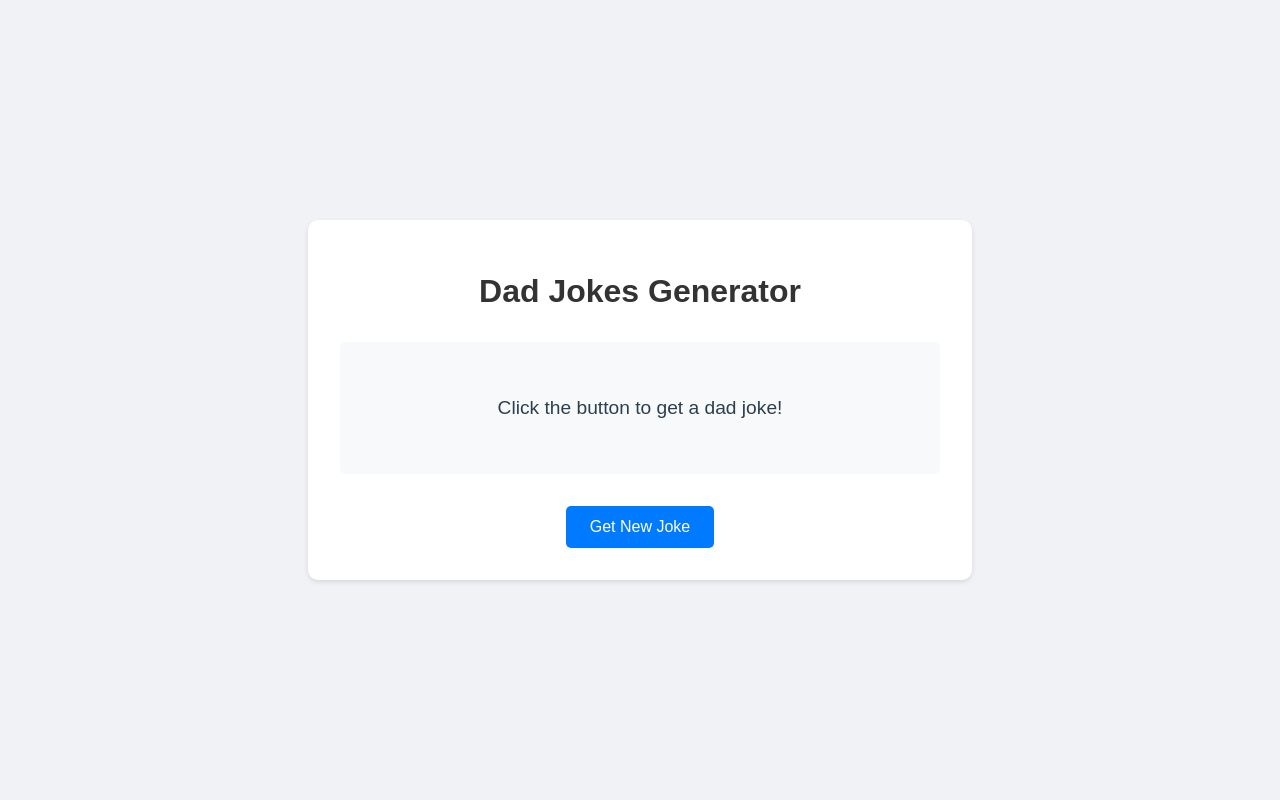
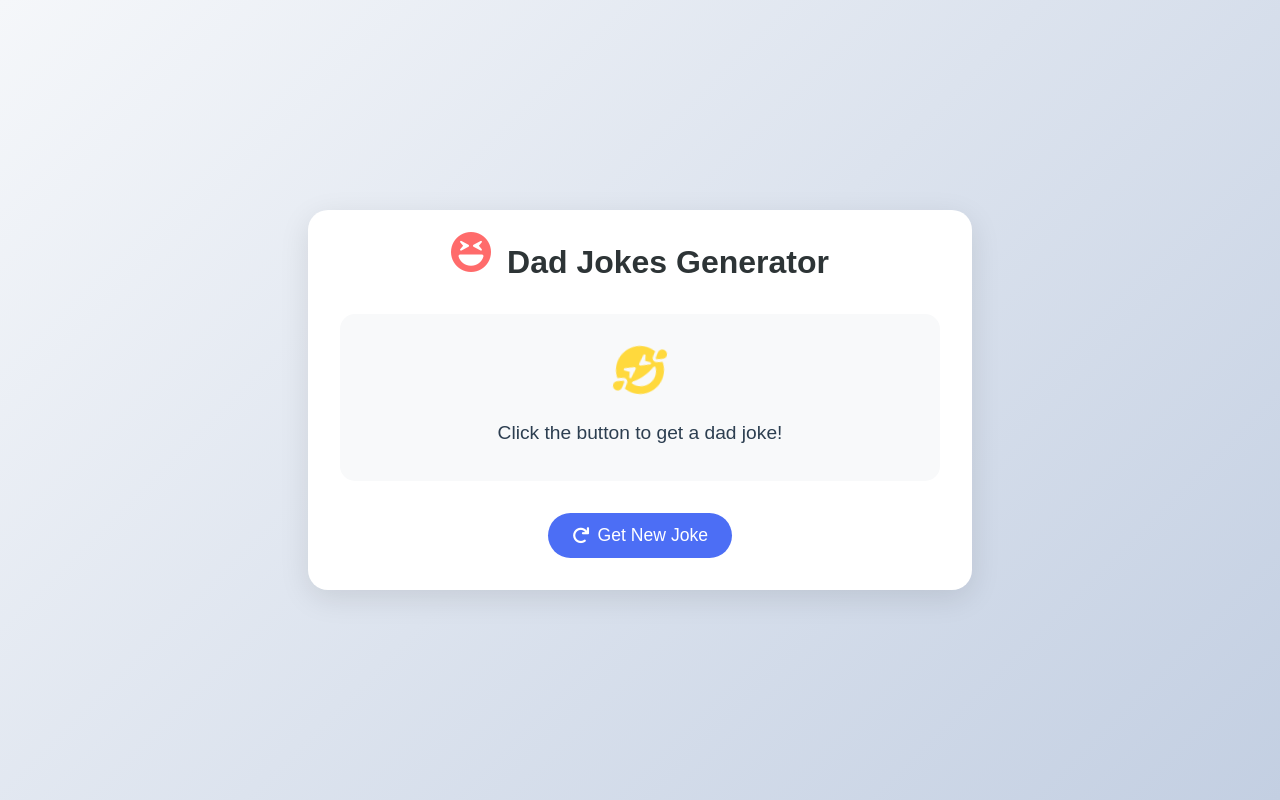
Before and after one commit to itsvins63/dad-jokes, a website: page public/index.html in a window 1280 px wide. Drawn offline with Linux system fonts and the light colour scheme.

Commit message:
Update UI with animated icons and improved styling

```diff
--- a/public/index.html
+++ b/public/index.html
@@ -5,14 +5,24 @@
     <meta name="viewport" content="width=device-width, initial-scale=1.0">
     <title>Dad Jokes Generator</title>
     <link rel="stylesheet" href="styles.css">
+    <link rel="stylesheet" href="https://cdnjs.cloudflare.com/ajax/libs/font-awesome/6.0.0/css/all.min.css">
 </head>
 <body>
     <div class="container">
-        <h1>Dad Jokes Generator</h1>
+        <div class="header">
+            <i class="fas fa-laugh-squint logo-icon"></i>
+            <h1>Dad Jokes Generator</h1>
+        </div>
         <div class="joke-container">
+            <div class="emoji-container">
+                <i class="fas fa-grin-squint-tears joke-emoji"></i>
+            </div>
             <p id="joke-text">Click the button to get a dad joke!</p>
         </div>
-        <button id="get-joke">Get New Joke</button>
+        <button id="get-joke">
+            <i class="fas fa-redo"></i>
+            Get New Joke
+        </button>
     </div>
     <script src="script.js"></script>
 </body>
--- a/public/script.js
+++ b/public/script.js
@@ -1,12 +1,38 @@
 document.getElementById('get-joke').addEventListener('click', async () => {
     const jokeText = document.getElementById('joke-text');
+    const jokeEmoji = document.querySelector('.joke-emoji');
+    const button = document.getElementById('get-joke');
+
+    // Disable button and add loading state
+    button.disabled = true;
     jokeText.textContent = 'Loading...';
+
+    // Add loading animation to emoji
+    jokeEmoji.style.animation = 'none';
+    jokeEmoji.classList.remove('fa-grin-squint-tears');
+    jokeEmoji.classList.add('fa-spinner', 'fa-spin');
 
     try {
         const response = await fetch('/joke');
         const data = await response.json();
-        jokeText.textContent = data.joke;
+
+        // Reset emoji and show joke with fade effect
+        jokeEmoji.style.animation = '';
+        jokeEmoji.classList.remove('fa-spinner', 'fa-spin');
+        jokeEmoji.classList.add('fa-grin-squint-tears');
+
+        // Fade out old joke
+        jokeText.style.opacity = '0';
+
+        setTimeout(() => {
+            jokeText.textContent = data.joke;
+            jokeText.style.opacity = '1';
+        }, 200);
     } catch (error) {
         jokeText.textContent = 'Failed to fetch joke. Please try again!';
+        jokeEmoji.classList.remove('fa-spinner', 'fa-spin');
+        jokeEmoji.classList.add('fa-sad-tear');
+    } finally {
+        button.disabled = false;
     }
 });
--- a/public/styles.css
+++ b/public/styles.css
@@ -5,53 +5,102 @@ body {
     align-items: center;
     min-height: 100vh;
     margin: 0;
-    background-color: #f0f2f5;
+    background: linear-gradient(135deg, #f5f7fa 0%, #c3cfe2 100%);
 }
 
 .container {
     text-align: center;
     padding: 2rem;
     background-color: white;
-    border-radius: 10px;
-    box-shadow: 0 2px 5px rgba(0, 0, 0, 0.1);
+    border-radius: 20px;
+    box-shadow: 0 8px 30px rgba(0, 0, 0, 0.1);
     max-width: 600px;
     width: 90%;
 }
 
+.header {
+    display: flex;
+    align-items: center;
+    justify-content: center;
+    gap: 1rem;
+    margin-bottom: 2rem;
+}
+
+.logo-icon {
+    font-size: 2.5rem;
+    color: #ff6b6b;
+    animation: bounce 2s infinite;
+}
+
 h1 {
-    color: #333;
-    margin-bottom: 2rem;
+    color: #2d3436;
+    margin: 0;
+    font-size: 2rem;
 }
 
 .joke-container {
     margin: 2rem 0;
-    padding: 1rem;
+    padding: 2rem;
     background-color: #f8f9fa;
-    border-radius: 5px;
+    border-radius: 15px;
     min-height: 100px;
-    display: flex;
-    align-items: center;
-    justify-content: center;
+    position: relative;
+}
+
+.emoji-container {
+    margin-bottom: 1.5rem;
+}
+
+.joke-emoji {
+    font-size: 3rem;
+    color: #ffd93d;
+    animation: wobble 3s infinite;
 }
 
 #joke-text {
     margin: 0;
     color: #2c3e50;
     font-size: 1.2rem;
-    line-height: 1.5;
+    line-height: 1.6;
 }
 
 button {
-    background-color: #007bff;
+    background-color: #4c6ef5;
     color: white;
     border: none;
     padding: 12px 24px;
-    border-radius: 5px;
+    border-radius: 50px;
     cursor: pointer;
-    font-size: 1rem;
-    transition: background-color 0.3s;
+    font-size: 1.1rem;
+    transition: all 0.3s ease;
+    display: flex;
+    align-items: center;
+    justify-content: center;
+    gap: 0.5rem;
+    margin: 0 auto;
 }
 
 button:hover {
-    background-color: #0056b3;
+    background-color: #364fc7;
+    transform: translateY(-2px);
+    box-shadow: 0 5px 15px rgba(0, 0, 0, 0.1);
 }
+
+button .fas {
+    transition: transform 0.3s ease;
+}
+
+button:hover .fas {
+    transform: rotate(180deg);
+}
+
+@keyframes bounce {
+    0%, 100% { transform: translateY(0); }
+    50% { transform: translateY(-10px); }
+}
+
+@keyframes wobble {
+    0%, 100% { transform: rotate(0); }
+    25% { transform: rotate(-10deg); }
+    75% { transform: rotate(10deg); }
+}
```
Also changed, not shown: index.js (+25 -1 lines), package.json (+15 -1 lines), 1 other file.
